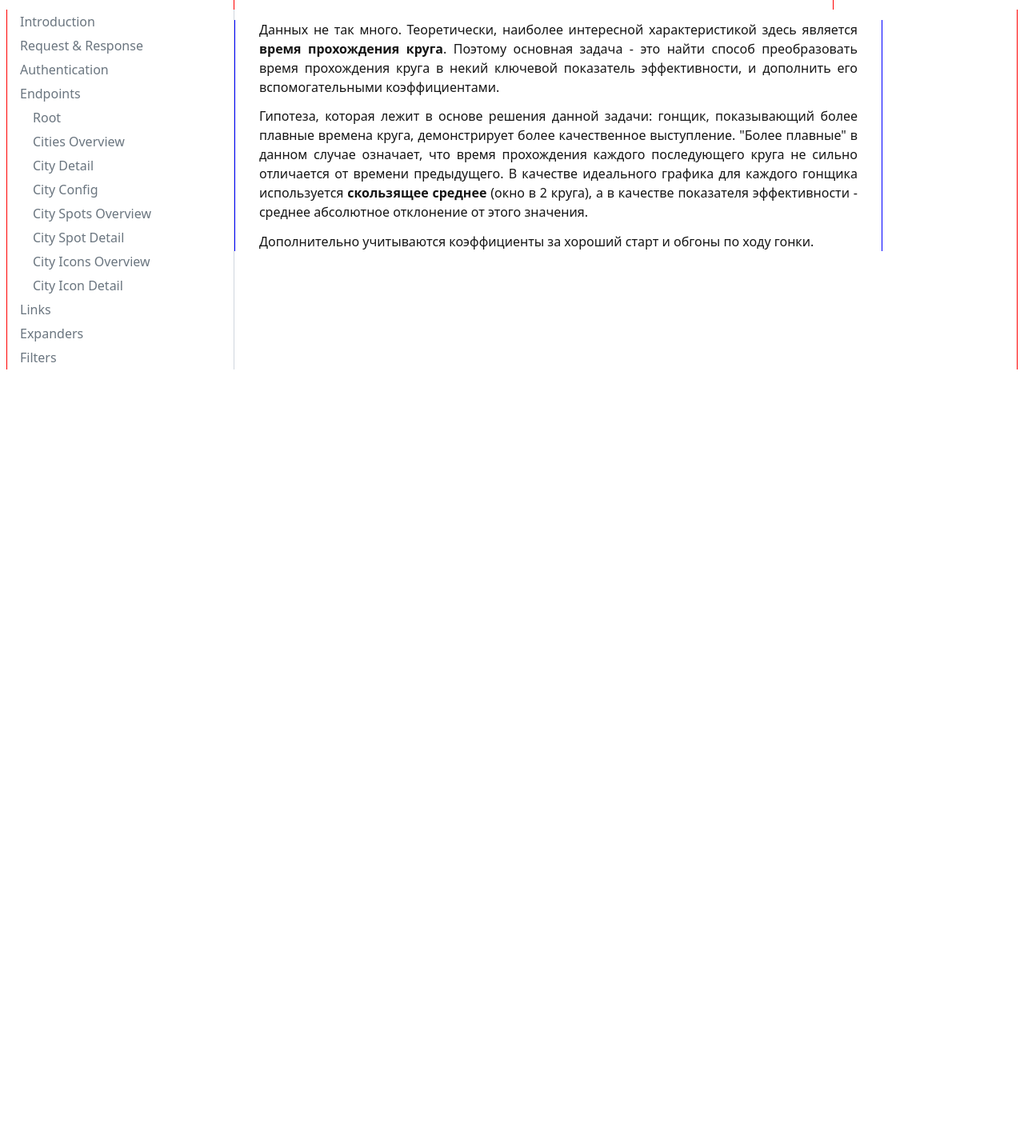
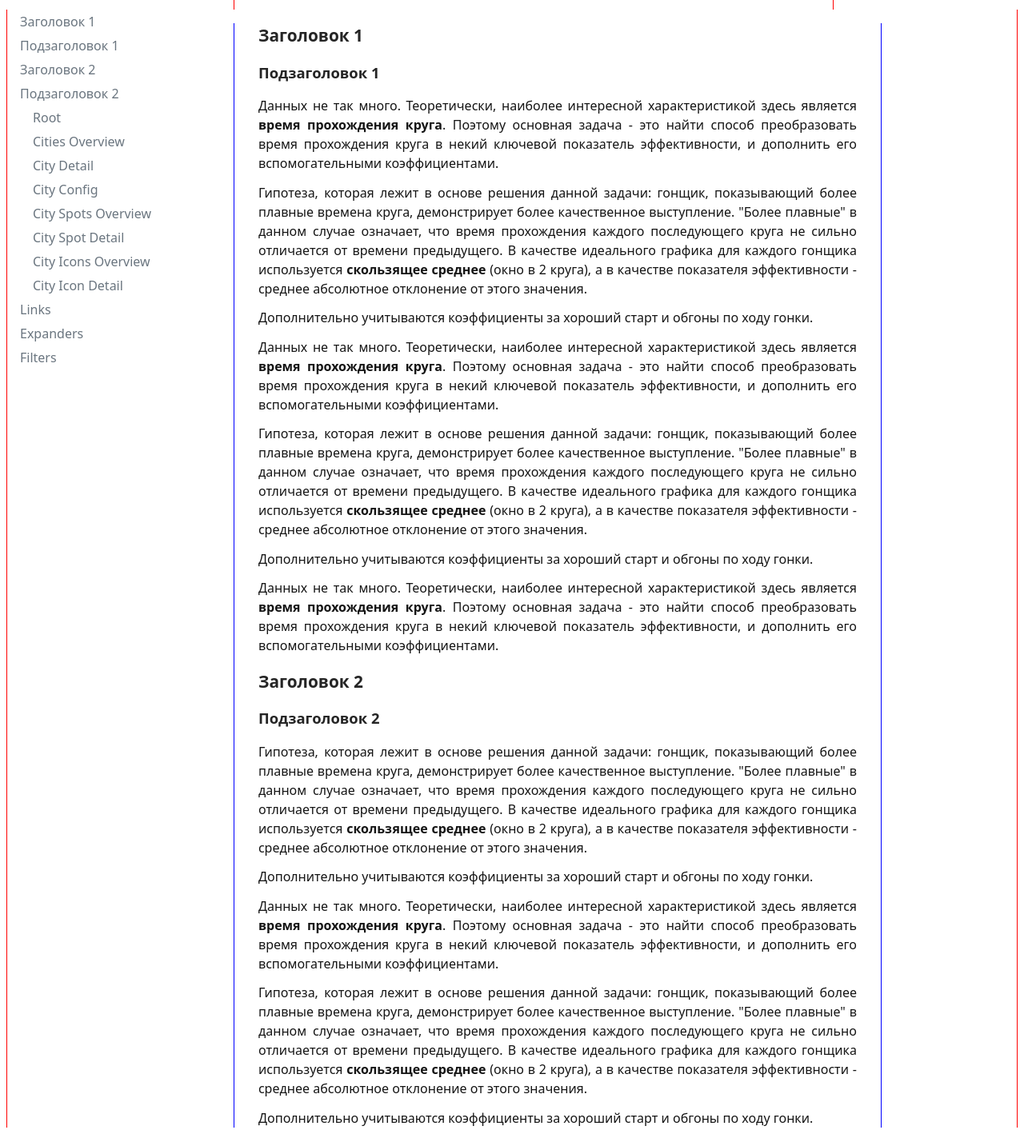
Before and after one commit to a-chasovsky/electric-power-consumption, a plain HTML site: page docs/index.html in a window 1280 px wide. Shown: the part 114-1532 px from the top of the page at 80% size. Before the commit the page ends 800 px from the top, so only its background shows below. Drawn offline with Linux system fonts and the light colour scheme.

Commit message:
Update index.html

```diff
--- a/docs/index.html
+++ b/docs/index.html
@@ -12,7 +12,7 @@ html {
 /* 2. Make nav sticky */
 main-container > nav {
   position: sticky;
-  top: 2rem;
+  top: 1.5rem;
   align-self: start;
 }
 
@@ -24,13 +24,13 @@ main-container > nav {
     /* width:200px; */
     width:100%;
   padding-left: 0;
-  border-right: 1px solid #CFD7DE;
+  /* border-right: 1px solid #CFD7DE; */
 }
 
 .section-nav a:link {
   text-decoration: none;
   display: block;
-  padding: 0.250rem 0;
+  padding: 0.25rem 0;
   color: #6A757F;
   transition: all 25ms ease-in-out; /* This small transition makes setting of the active state smooth */
 }
@@ -164,6 +164,7 @@ content-container {
         width: 810px;
         border-right: 1px solid blue;
         border-left: 1px solid blue;
+        margin: 0 0 0 -1px;
         padding-left: 30px;
         padding-right: 30px;
     }
@@ -263,10 +264,10 @@ section {
 <main-container>
     <nav class="section-nav">
     <ol>
-      <li><a href="#introduction">Introduction</a></li>
-      <li><a href="#request-response">Request &amp; Response</a></li>
-      <li><a href="#authentication">Authentication</a></li>
-      <li><a href="#endpoints">Endpoints</a>
+      <li><a href="#introduction">Заголовок 1</a></li>
+      <li><a href="#request-response">Подзаголовок 1</a></li>
+      <li><a href="#authentication">Заголовок 2</a></li>
+      <li><a href="#endpoints">Подзаголовок 2</a>
         <ul>
           <li class=""><a href="#endpoints--root">Root</a></li>
           <li class=""><a href="#endpoints--cities-overview">Cities Overview</a></li>
@@ -285,13 +286,45 @@ section {
   </nav>
   <div>
     <content-container>
+        <h2 id='introduction''>
+            Заголовок 1
+            </h2>
+        <h3 id='request-response'>
+            Подзаголовок 1
+            </h3>
         <p>
             Данных не так много. Теоретически, наиболее интересной характеристикой здесь является <sb>время прохождения круга</sb>. Поэтому основная задача - это найти способ преобразовать время прохождения круга в некий ключевой показатель эффективности, и дополнить его вспомогательными коэффициентами.
-        <space></space>
-        Гипотеза, которая лежит в основе решения данной задачи: гонщик, показывающий более плавные времена круга, демонстрирует более качественное выступление. "Более плавные" в данном случае означает, что время прохождения каждого последующего круга не сильно отличается от времени предыдущего. В качестве идеального графика для каждого гонщика используется <sb>скользящее среднее</sb> (окно в 2 круга), а в качестве показателя эффективности - среднее абсолютное отклонение от этого значения.
-        <space></space>
-        Дополнительно учитываются коэффициенты за хороший старт и обгоны по ходу гонки.
-        </p>
+            <space></space>
+            Гипотеза, которая лежит в основе решения данной задачи: гонщик, показывающий более плавные времена круга, демонстрирует более качественное выступление. "Более плавные" в данном случае означает, что время прохождения каждого последующего круга не сильно отличается от времени предыдущего. В качестве идеального графика для каждого гонщика используется <sb>скользящее среднее</sb> (окно в 2 круга), а в качестве показателя эффективности - среднее абсолютное отклонение от этого значения.
+            <space></space>
+            Дополнительно учитываются коэффициенты за хороший старт и обгоны по ходу гонки.
+            <space></space>
+            Данных не так много. Теоретически, наиболее интересной характеристикой здесь является <sb>время прохождения круга</sb>. Поэтому основная задача - это найти способ преобразовать время прохождения круга в некий ключевой показатель эффективности, и дополнить его вспомогательными коэффициентами.
+            <space></space>
+            Гипотеза, которая лежит в основе решения данной задачи: гонщик, показывающий более плавные времена круга, демонстрирует более качественное выступление. "Более плавные" в данном случае означает, что время прохождения каждого последующего круга не сильно отличается от времени предыдущего. В качестве идеального графика для каждого гонщика используется <sb>скользящее среднее</sb> (окно в 2 круга), а в качестве показателя эффективности - среднее абсолютное отклонение от этого значения.
+            <space></space>
+            Дополнительно учитываются коэффициенты за хороший старт и обгоны по ходу гонки.
+            <space></space>
+            Данных не так много. Теоретически, наиболее интересной характеристикой здесь является <sb>время прохождения круга</sb>. Поэтому основная задача - это найти способ преобразовать время прохождения круга в некий ключевой показатель эффективности, и дополнить его вспомогательными коэффициентами.
+            <space></space>
+            </p>
+        <h2 id='authentication'>
+            Заголовок 2
+            </h2>
+        <h3 id='endpoints'>
+            Подзаголовок 2
+            </h3>
+        <p>
+            Гипотеза, которая лежит в основе решения данной задачи: гонщик, показывающий более плавные времена круга, демонстрирует более качественное выступление. "Более плавные" в данном случае означает, что время прохождения каждого последующего круга не сильно отличается от времени предыдущего. В качестве идеального графика для каждого гонщика используется <sb>скользящее среднее</sb> (окно в 2 круга), а в качестве показателя эффективности - среднее абсолютное отклонение от этого значения.
+            <space></space>
+            Дополнительно учитываются коэффициенты за хороший старт и обгоны по ходу гонки.
+            <space></space>
+            Данных не так много. Теоретически, наиболее интересной характеристикой здесь является <sb>время прохождения круга</sb>. Поэтому основная задача - это найти способ преобразовать время прохождения круга в некий ключевой показатель эффективности, и дополнить его вспомогательными коэффициентами.
+            <space></space>
+            Гипотеза, которая лежит в основе решения данной задачи: гонщик, показывающий более плавные времена круга, демонстрирует более качественное выступление. "Более плавные" в данном случае означает, что время прохождения каждого последующего круга не сильно отличается от времени предыдущего. В качестве идеального графика для каждого гонщика используется <sb>скользящее среднее</sb> (окно в 2 круга), а в качестве показателя эффективности - среднее абсолютное отклонение от этого значения.
+            <space></space>
+            Дополнительно учитываются коэффициенты за хороший старт и обгоны по ходу гонки.
+            </p>
         </content-container>
   </div>
 
```
